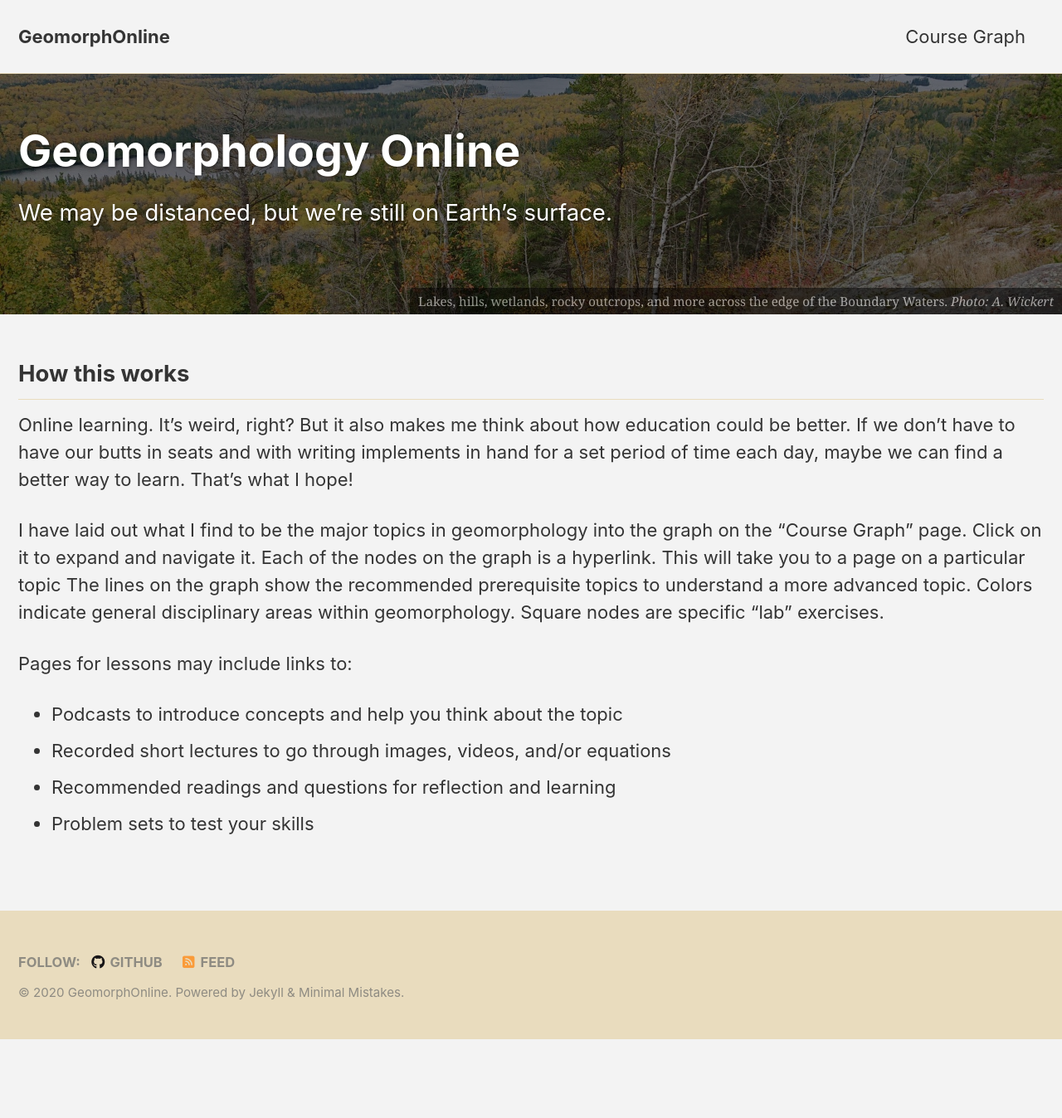
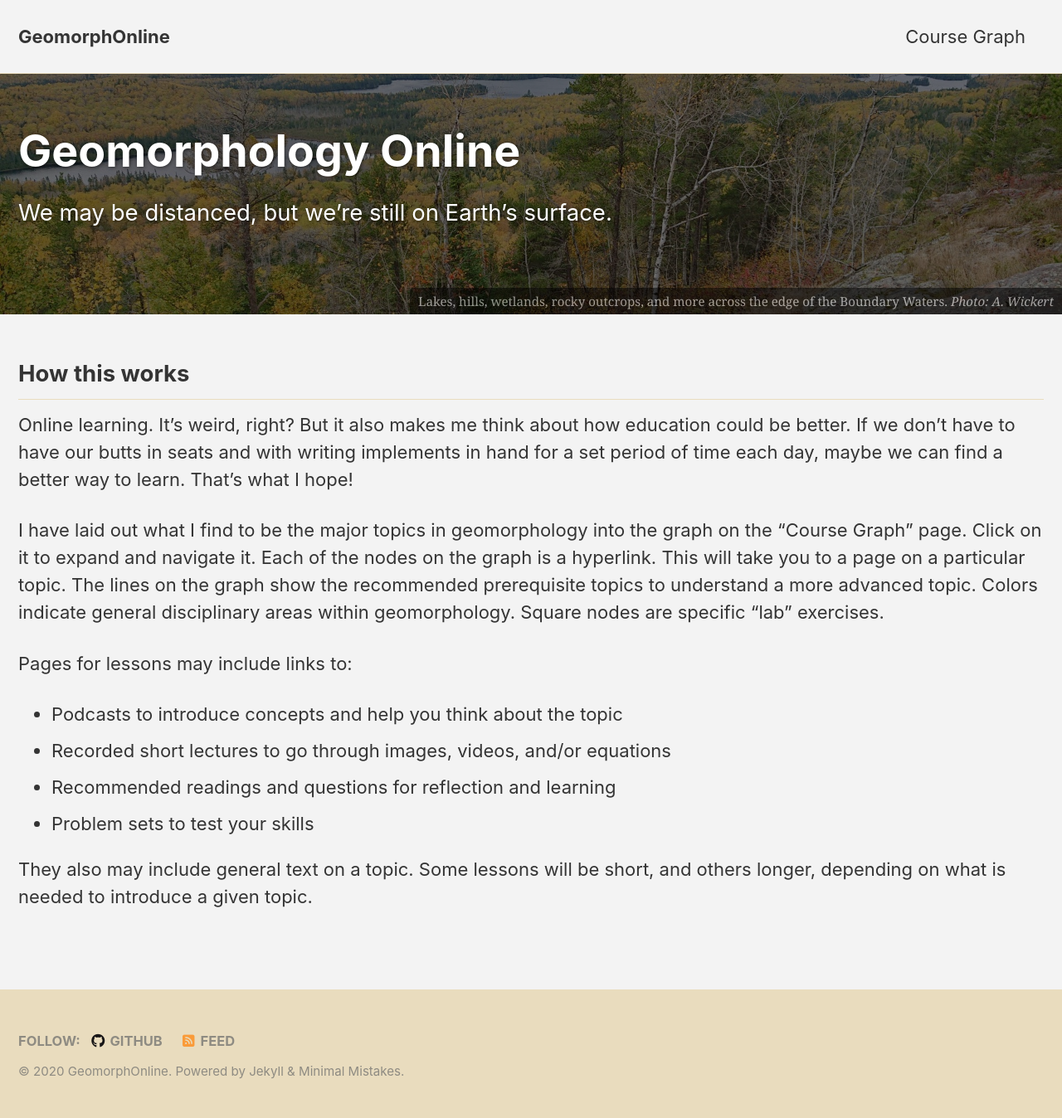
Before and after one commit to GeomorphOnline/GeomorphOnline.github.io, a Jekyll site: the page built from _pages/index.md, in a window 1280 px wide. Shown: the whole page at 83% size. Built offline with Jekyll 4.4.1, drawn with Linux system fonts in a browser that asks for light colours; cached includes are drawn as plain includes; nearby versions of some CDN libraries; before the commit the page ends 1253 px from its top, so only the background shows below that.

Commit message:
VR + extra text

```diff
--- a/_pages/index.md
+++ b/_pages/index.md
@@ -19,10 +19,12 @@ excerpt: We may be distanced, but we're still on Earth's surface.<br />
 
 Online learning. It's weird, right? But it also makes me think about how education could be better. If we don't have to have our butts in seats and with writing implements in hand for a set period of time each day, maybe we can find a better way to learn. That's what I hope!
 
-I have laid out what I find to be the major topics in geomorphology into the graph on the "Course Graph" page. Click on it to expand and navigate it. Each of the nodes on the graph is a hyperlink. This will take you to a page on a particular topic The lines on the graph show the recommended prerequisite topics to understand a more advanced topic. Colors indicate general disciplinary areas within geomorphology. Square nodes are specific "lab" exercises.
+I have laid out what I find to be the major topics in geomorphology into the graph on the "Course Graph" page. Click on it to expand and navigate it. Each of the nodes on the graph is a hyperlink. This will take you to a page on a particular topic. The lines on the graph show the recommended prerequisite topics to understand a more advanced topic. Colors indicate general disciplinary areas within geomorphology. Square nodes are specific "lab" exercises.
 
 Pages for lessons may include links to:
 * Podcasts to introduce concepts and help you think about the topic
 * Recorded short lectures to go through images, videos, and/or equations
 * Recommended readings and questions for reflection and learning
 * Problem sets to test your skills
+
+They also may include general text on a topic. Some lessons will be short, and others longer, depending on what is needed to introduce a given topic.
```
Also changed, not shown: _pages/lessons/introduction/introduction_landscapes.md (+4 -0 lines).
